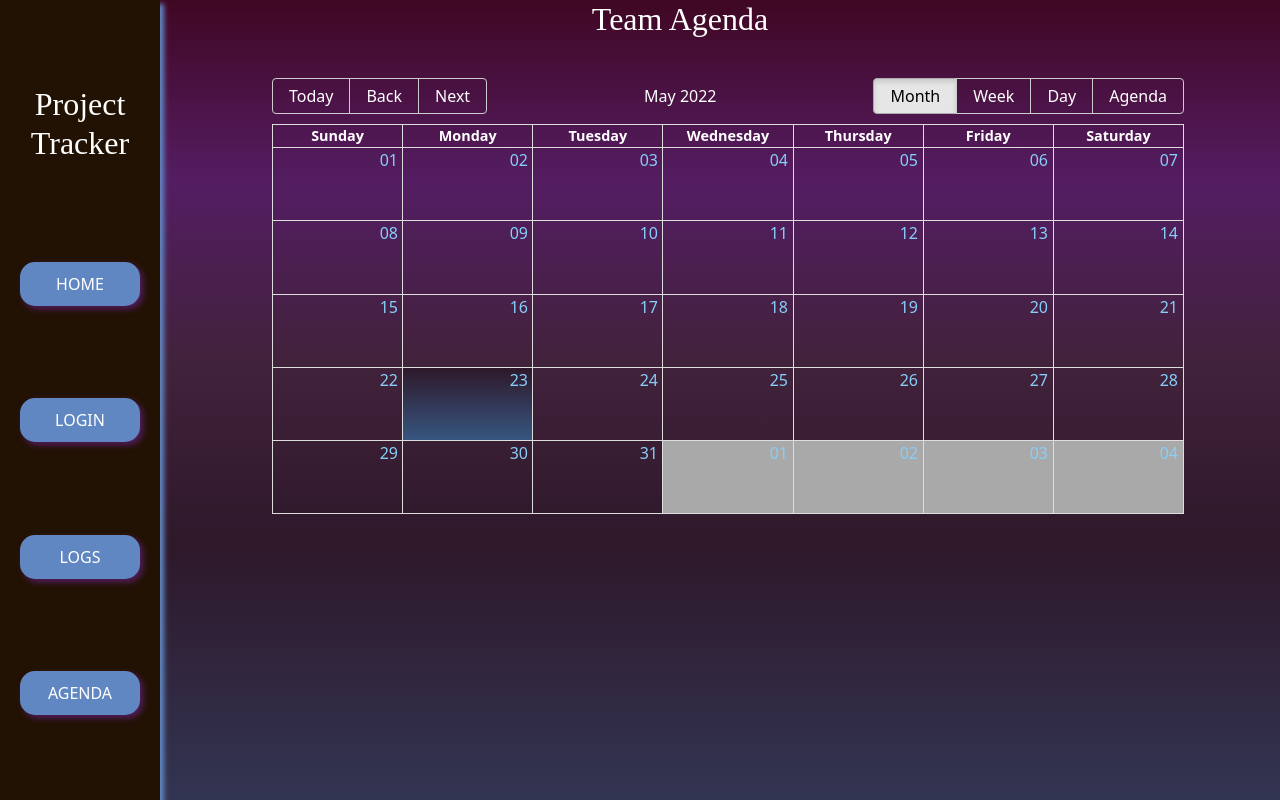
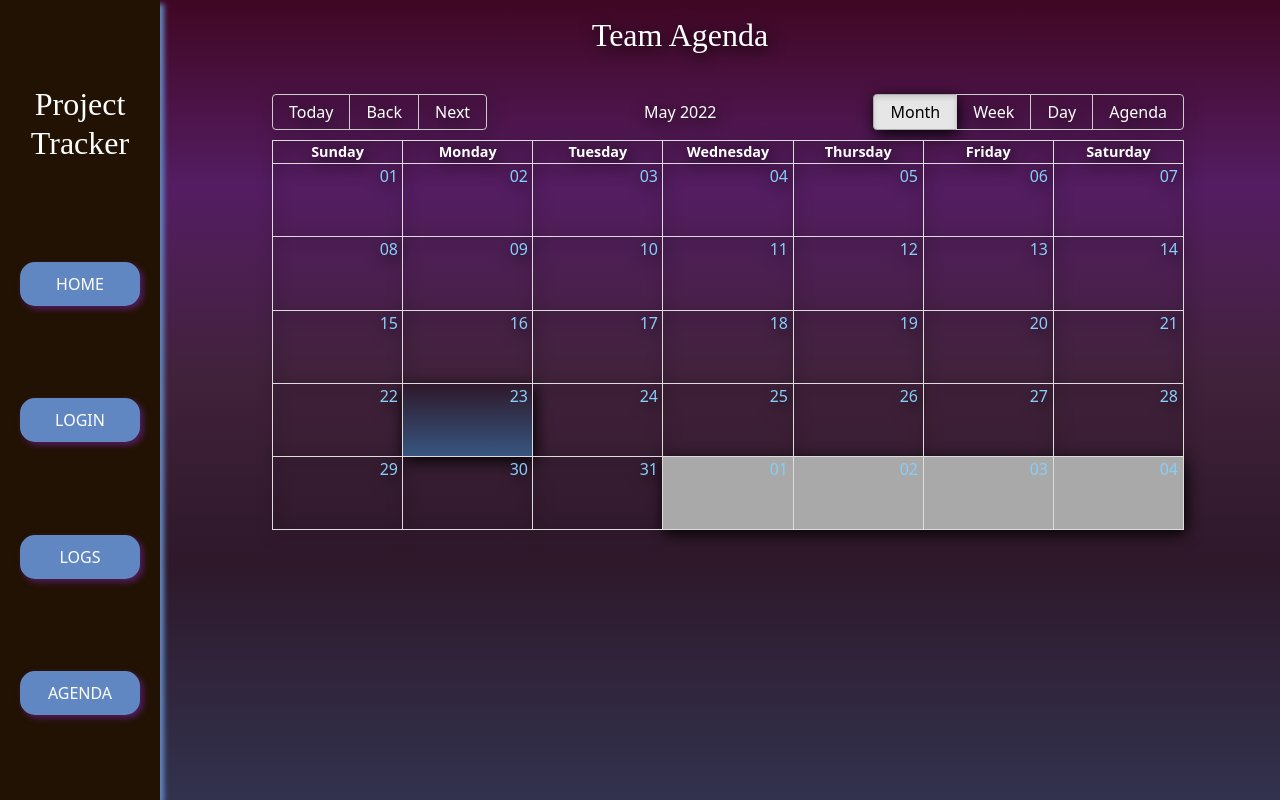
Before and after one commit to Reny8/Capstone, a React (Create React App) app in the folder frontend/: page /agenda in a window 1280 px wide. Built offline with nearby package versions, Linux system fonts and the light colour scheme.

Commit message:
Added some styling to the calendar component

```diff
--- a/frontend/src/components/Calendar/Calendar.css
+++ b/frontend/src/components/Calendar/Calendar.css
@@ -18,3 +18,10 @@ button.rbc-button-link {
 div.rbc-header.rbc-today {
     background-image: linear-gradient(#2E182A,#375680)
 }
+.calendar-box {
+    filter: drop-shadow(2px 4px 8px #000)
+}
+.calendar-box h2 {
+    margin-left: 9rem;
+    padding-top: 1rem;
+}
--- a/frontend/src/components/Calendar/Calendar.jsx
+++ b/frontend/src/components/Calendar/Calendar.jsx
@@ -39,8 +39,8 @@ const CalendarDisplay = (props) => {
     return events
     }
   return (
-    <div>
-      <h2 style={{marginLeft: "9rem"}}>Team Agenda</h2>
+    <div className="calendar-box">
+      <h2>Team Agenda</h2>
       <Calendar
         localizer={localizer}
         events={handleEvents()}
--- a/frontend/src/pages/HomePage/HomePage.js
+++ b/frontend/src/pages/HomePage/HomePage.js
@@ -56,10 +56,10 @@ const HomePage = (props) => {
                 projects={props.projects}
               />
             </div>
+        </div>
             <div>
             <CompletionChart tasks={props.tasks} projects={props.projects}/>
             </div>
-        </div>
       </div>
     );
   } else if (user.role === "Software Developer") {
```
Also changed, not shown: frontend/src/components/Chart/CompletionChart.jsx (+10 -2 lines).
